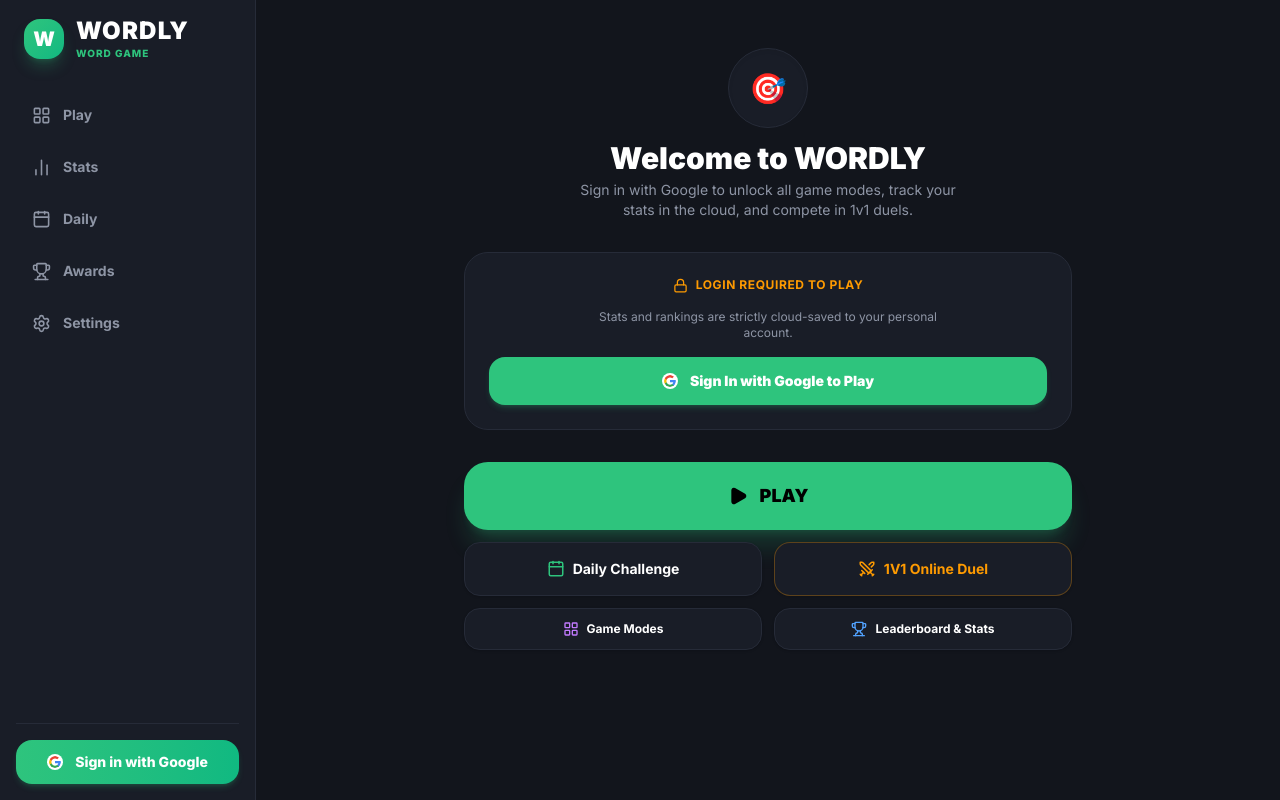
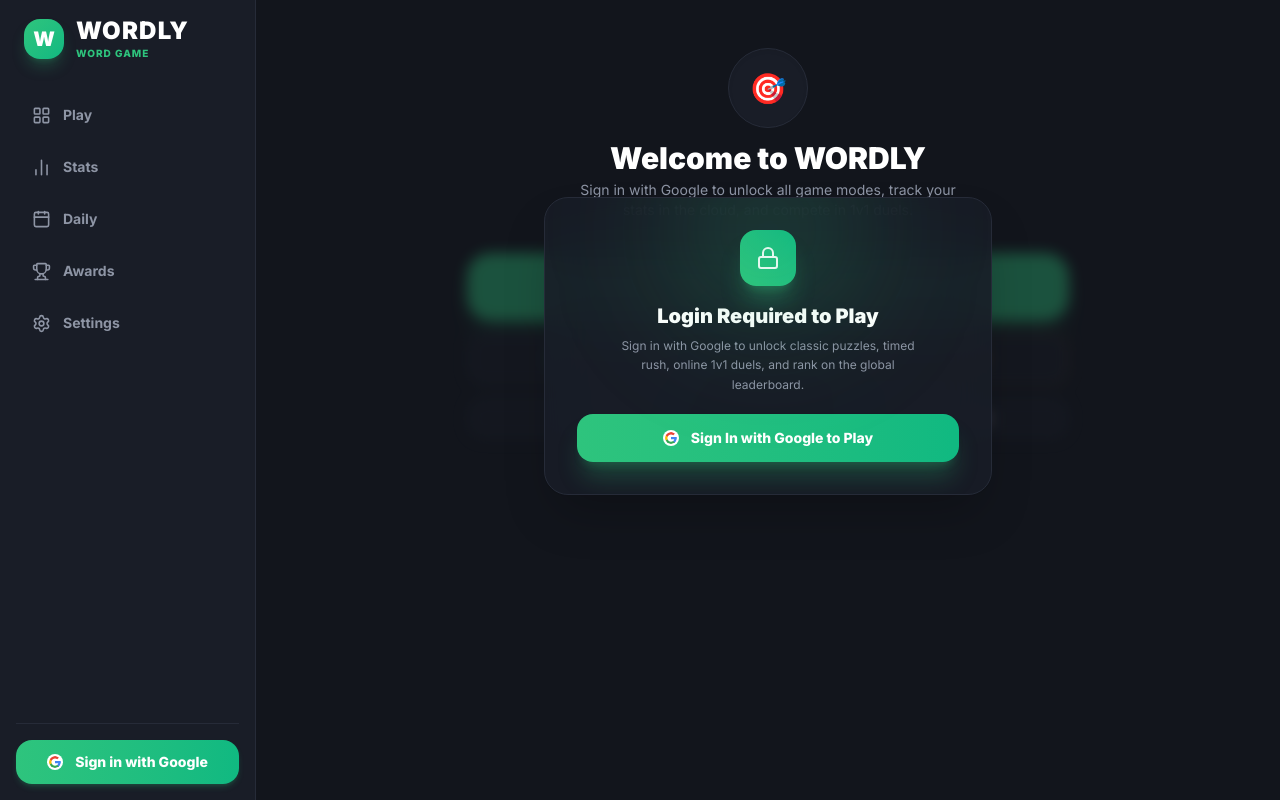
Before and after one commit to Hardik0385/wordle_game, a Next.js app in the folder frontend/: page / in a window 1280 px wide. Built offline with nearby package versions, Linux system fonts and the light colour scheme; no server answers.

Commit message:
style(home): blur background game controls and add frosted glass login overlay when unauthenticated

```diff
--- a/frontend/src/app/page.tsx
+++ b/frontend/src/app/page.tsx
@@ -60,8 +60,8 @@
       </header>
 
       {/* Account Cloud Stats Overview (Only when signed in) */}
-      {user ? (
-        <div className="grid grid-cols-2 md:grid-cols-4 gap-3 w-full mb-8">
+      {user && (
+        <div className="grid grid-cols-2 md:grid-cols-4 gap-3 w-full mb-8 animate-in fade-in duration-300">
           <div className="bg-[var(--surface)] border border-[var(--surface-border)] p-4 rounded-3xl flex flex-col items-center text-center shadow-sm">
             <div className="text-2xl font-black text-[var(--foreground)] mb-0.5">{stats.currentStreak}</div>
             <div className="text-[10px] text-[var(--foreground-muted)] uppercase tracking-wider font-bold">{getTranslation(interfaceLanguage, 'streak')}</div>
@@ -79,44 +79,12 @@
             <div className="text-[10px] text-[var(--foreground-muted)] uppercase tracking-wider font-bold">Rating (ELO)</div>
           </div>
         </div>
-      ) : (
-        <div className="w-full mb-8 bg-[var(--surface)] border border-[var(--surface-border)] p-6 rounded-3xl flex flex-col items-center gap-4 text-center">
-          <div className="flex items-center gap-2 text-xs font-bold text-amber-500 uppercase tracking-wider">
-            <Lock size={15} />
-            <span>Login Required To Play</span>
-          </div>
-          <p className="text-xs text-[var(--foreground-muted)] max-w-sm">
-            Stats and rankings are strictly cloud-saved to your personal account.
-          </p>
-          <button
-            onClick={signInWithGoogle}
-            className="w-full py-3.5 px-4 rounded-2xl bg-[#2ec47d] hover:bg-[#26a86b] active:scale-[0.98] text-white font-black text-sm shadow-md shadow-[#2ec47d]/20 transition-all flex items-center justify-center gap-3 cursor-pointer"
-          >
-            <svg className="w-4 h-4 bg-white rounded-full p-0.5" viewBox="0 0 24 24">
-              <path
-                fill="#4285F4"
-                d="M23.745 12.27c0-.7-.06-1.4-.19-2.07H12v4.51h6.6c-.29 1.52-1.14 2.8-2.4 3.65v3h3.88c2.27-2.09 3.665-5.17 3.665-9.09z"
-              />
-              <path
-                fill="#34A853"
-                d="M12 24c3.24 0 5.95-1.08 7.93-2.91l-3.88-3c-1.08.72-2.45 1.16-4.05 1.16-3.12 0-5.77-2.1-6.72-4.93H1.25v3.1C3.28 21.44 7.34 24 12 24z"
-              />
-              <path
-                fill="#FBBC05"
-                d="M5.28 14.32c-.25-.72-.38-1.49-.38-2.32s.13-1.6.38-2.32V6.58H1.25C.45 8.18 0 9.98 0 12s.45 3.82 1.25 5.42l4.03-3.1z"
-              />
-              <path
-                fill="#EA4335"
-                d="M12 4.75c1.77 0 3.35.61 4.6 1.8l3.42-3.42C17.95 1.19 15.24 0 12 0 7.34 0 3.28 2.56 1.25 6.58l4.03 3.1c.95-2.83 3.6-4.93 6.72-4.93z"
-              />
-            </svg>
-            <span>Sign In with Google to Play</span>
-          </button>
-        </div>
       )}
 
-      {/* Main Action Links */}
-      <div className="w-full flex flex-col gap-3">
+      {/* Main Action Links with Blur Backdrop when unauthenticated */}
+      <div className="relative w-full">
+        {/* Buttons (blurred & non-interactive when logged out) */}
+        <div className={`w-full flex flex-col gap-3 transition-all duration-300 ${!user ? 'filter blur-[7px] opacity-35 pointer-events-none select-none scale-[0.99]' : ''}`}>
           <Link
             href="/play"
             className="w-full bg-[#2ec47d] hover:bg-[#28b371] text-black py-5 rounded-3xl flex items-center justify-center gap-3 text-lg font-black hover:scale-[1.01] active:scale-[0.99] transition-all shadow-xl shadow-[#2ec47d]/20"
@@ -155,6 +123,49 @@
           </div>
         </div>
 
+        {/* Floating Glassmorphic Login Overlay when logged out */}
+        {!user && (
+          <div className="absolute inset-0 flex items-center justify-center p-3 sm:p-6 z-10 animate-in fade-in zoom-in-95 duration-300">
+            <div
+              style={{
+                backgroundColor: 'rgba(25, 29, 39, 0.88)',
+                borderColor: 'var(--surface-border, #262b38)',
+              }}
+              className="w-full max-w-md p-6 sm:p-8 rounded-3xl border shadow-2xl backdrop-blur-xl flex flex-col items-center text-center gap-4 relative overflow-hidden"
+            >
+              {/* Subtle emerald glow */}
+              <div className="absolute -top-16 left-1/2 -translate-x-1/2 w-48 h-48 bg-[#2ec47d]/20 rounded-full blur-3xl pointer-events-none" />
+
+              <div className="w-14 h-14 rounded-2xl bg-gradient-to-tr from-[#2ec47d] to-[#10b981] flex items-center justify-center text-white shadow-xl shadow-[#2ec47d]/30">
+                <Lock size={24} />
+              </div>
+
+              <div>
+                <h2 className="text-xl font-black text-[var(--foreground)]">
+                  Login Required to Play
+                </h2>
+                <p className="text-xs text-[var(--foreground-muted)] mt-1.5 max-w-xs leading-relaxed">
+                  Sign in with Google to unlock classic puzzles, timed rush, online 1v1 duels, and rank on the global leaderboard.
+                </p>
+              </div>
+
+              <button
+                onClick={signInWithGoogle}
+                className="w-full py-3.5 px-4 rounded-2xl bg-gradient-to-r from-[#2ec47d] to-[#10b981] hover:brightness-105 active:scale-[0.98] text-white font-extrabold text-sm shadow-xl shadow-[#2ec47d]/25 transition-all flex items-center justify-center gap-3 cursor-pointer mt-1"
+              >
+                <svg className="w-4 h-4 bg-white rounded-full p-0.5" viewBox="0 0 24 24">
+                  <path fill="#4285F4" d="M23.745 12.27c0-.7-.06-1.4-.19-2.07H12v4.51h6.6c-.29 1.52-1.14 2.8-2.4 3.65v3h3.88c2.27-2.09 3.665-5.17 3.665-9.09z"/>
+                  <path fill="#34A853" d="M12 24c3.24 0 5.95-1.08 7.93-2.91l-3.88-3c-1.08.72-2.45 1.16-4.05 1.16-3.12 0-5.77-2.1-6.72-4.93H1.25v3.1C3.28 21.44 7.34 24 12 24z"/>
+                  <path fill="#FBBC05" d="M5.28 14.32c-.25-.72-.38-1.49-.38-2.32s.13-1.6.38-2.32V6.58H1.25C.45 8.18 0 9.98 0 12s.45 3.82 1.25 5.42l4.03-3.1z"/>
+                  <path fill="#EA4335" d="M12 4.75c1.77 0 3.35.61 4.6 1.8l3.42-3.42C17.95 1.19 15.24 0 12 0 7.34 0 3.28 2.56 1.25 6.58l4.03 3.1c.95-2.83 3.6-4.93 6.72-4.93z"/>
+                </svg>
+                <span>Sign In with Google to Play</span>
+              </button>
+            </div>
+          </div>
+        )}
+      </div>
+
     </main>
   );
 }
--- a/frontend/src/components/auth/AuthGateModal.tsx
+++ b/frontend/src/components/auth/AuthGateModal.tsx
@@ -29,7 +29,7 @@
 
   if (loading) {
     return createPortal(
-      <div className="fixed inset-0 z-[9999] flex items-center justify-center bg-black/75 backdrop-blur-sm">
+      <div className="fixed inset-0 z-[9999] flex items-center justify-center bg-black/75 backdrop-blur-xl">
         <div
           style={{
             backgroundColor: 'var(--surface, #191d27)',
@@ -47,7 +47,7 @@
 
   if (!user) {
     return createPortal(
-      <div className="fixed inset-0 z-[9999] flex items-center justify-center p-4 bg-black/80 backdrop-blur-sm animate-in fade-in duration-200 select-none">
+      <div className="fixed inset-0 z-[9999] flex items-center justify-center p-4 bg-black/80 backdrop-blur-xl animate-in fade-in duration-200 select-none">
         <div
           style={{
             backgroundColor: 'var(--surface, #191d27)',
```
Lines whose indentation alone changed are shown as unchanged.
